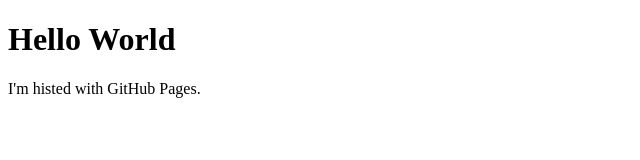
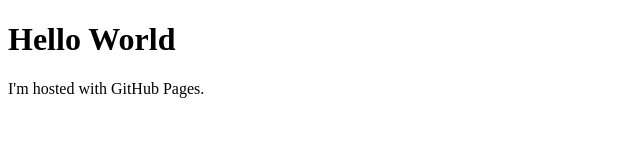
Before and after one commit to jparsons68/jparsons68.github.io, a plain HTML site: page index.html in a window 1280 px wide. Shown: the full height of the page, 0-640 px from the left. Drawn offline with Linux system fonts and the light colour scheme.

Commit message:
correction

```diff
--- a/index.html
+++ b/index.html
@@ -2,6 +2,6 @@
 <html>
 <body>
 <h1>Hello World</h1>
-<p>I'm histed with GitHub Pages.</p>
+<p>I'm hosted with GitHub Pages.</p>
 </body>
 </html>
```
